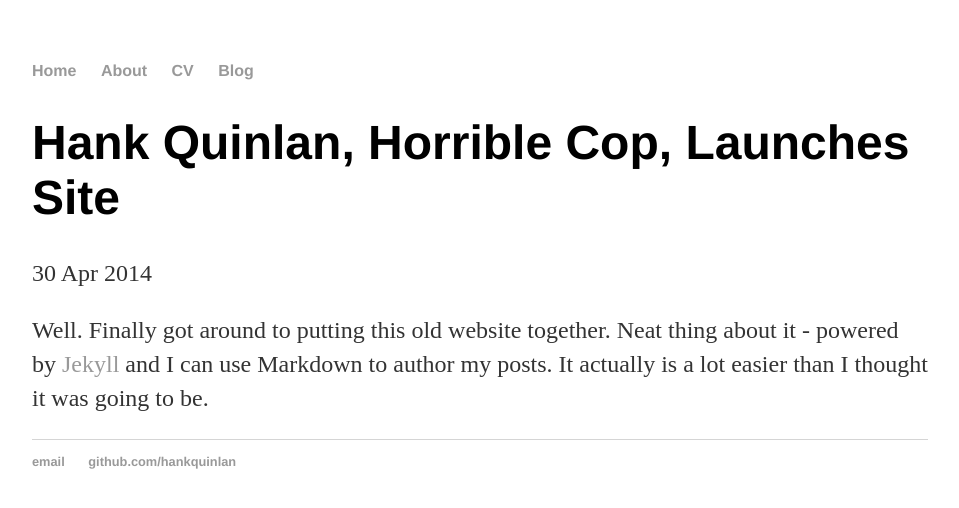
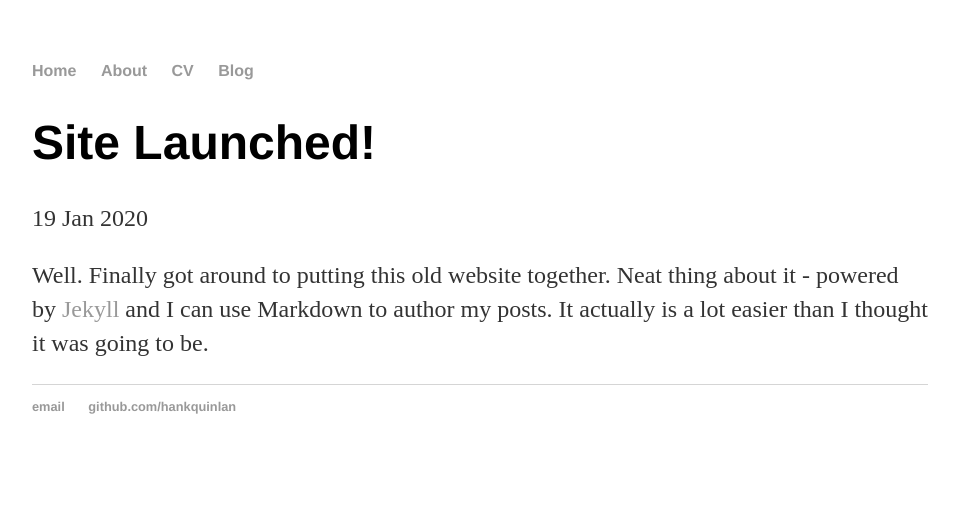
Before and after one commit to KINGAWESOME266/KINGAWESOME266.github.io, a Jekyll site: the page built from _posts/2020-01-19-site-launched.md, in a window 1280 px wide. Shown: the top 508 px of the page, without its empty margins (160-1119 px from the left). Built offline with Jekyll 4.4.1, drawn with Linux system fonts in a browser that asks for light colours.

Commit message:
First post

```diff
--- a/_posts/2014-04-30-hank-quinlan-site-launched.md
+++ b/_posts/2020-01-19-site-launched.md
@@ -1,7 +1,7 @@
 ---
 layout: post
-title: "Hank Quinlan, Horrible Cop, Launches Site"
-date: 2014-04-30
+title: "Site Launched!"
+date: 2020-01-19
 ---
 
 Well. Finally got around to putting this old website together. Neat thing about it - powered by [Jekyll](http://jekyllrb.com) and I can use Markdown to author my posts. It actually is a lot easier than I thought it was going to be.
--- a/blog/index.html
+++ b/blog/index.html
@@ -1,6 +1,6 @@
 ---
 layout: default
-title: Hank Quinlan's Blog
+title: Suraj Shenoy's Blog
 ---
 <h1>{{ page.title }}</h1>
 <ul class="posts">
```
